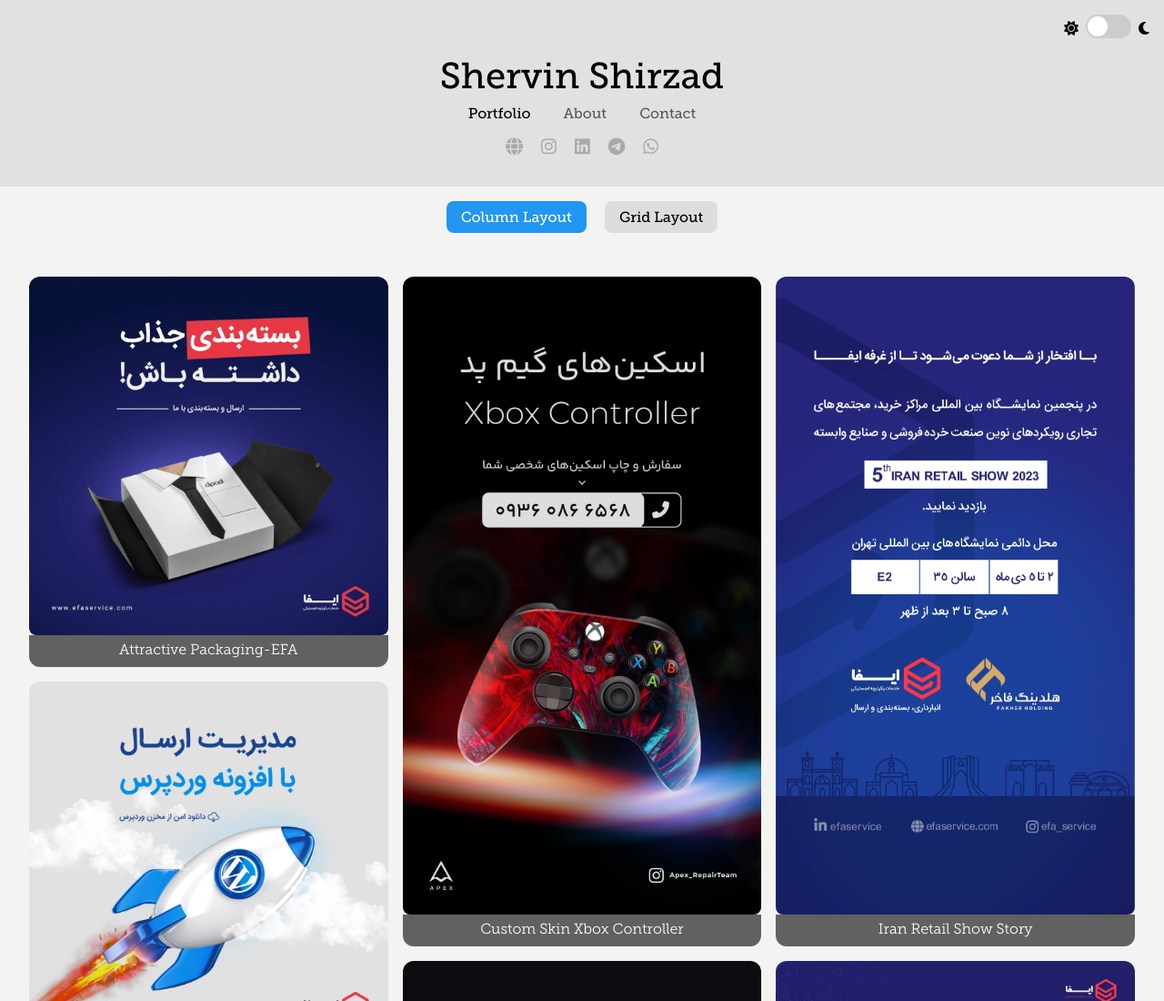
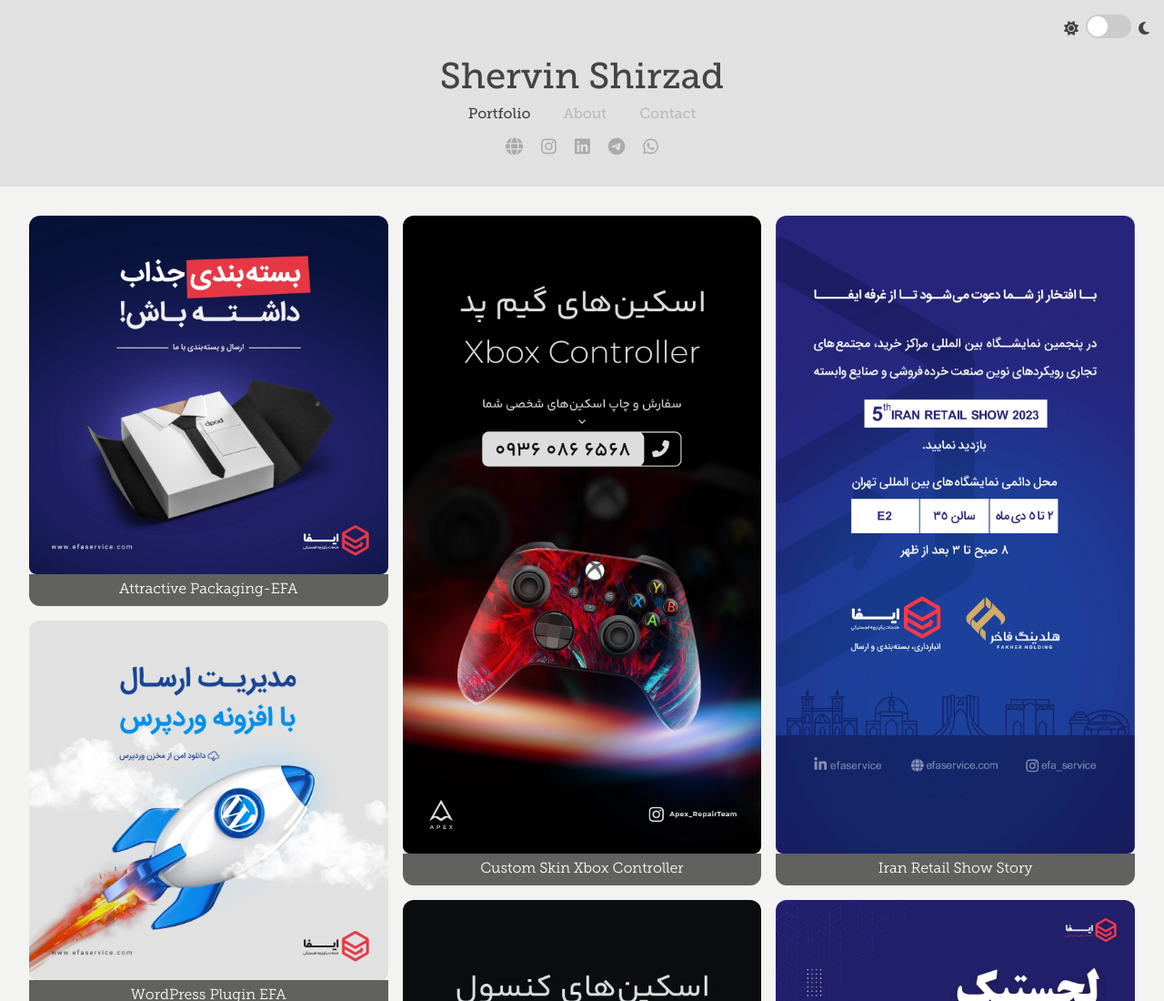
Before and after one commit to shervin-shirzad/shervin-shirzad, a plain HTML site: page index.html in a window 1280 px wide. Shown: the top 1100 px of the page at 91% size. Drawn offline with Linux system fonts and the light colour scheme.

Commit message:
Update index.html

```diff
--- a/index.html
+++ b/index.html
@@ -29,10 +29,14 @@
     :root {
       --bg-light: #f3f3f2;
       --bg-dark: #181818;
-      --text-light: #000000;
-      --text-dark: #ffffff;
+      --text-light: #444444;
+      --text-dark: rgba(255, 255, 255, 0.85);
       --header-light: #e1e1e1;
       --header-dark: #161616;
+      --link-active-light: #444444;
+      --link-inactive-light: #BBBBBB;
+      --link-active-dark: rgba(255, 255, 255, 0.85);
+      --link-inactive-dark: rgba(255, 255, 255, 0.4);
     }
 
     body {
@@ -63,15 +67,14 @@
 
     nav a {
       margin: 0 1rem;
-      color: inherit;
+      color: var(--link-inactive-light);
       text-decoration: none;
       font-weight: 500;
-      opacity: 0.6;
-      transition: opacity 0.3s ease;
+      transition: color 0.3s ease;
     }
 
     nav a.active {
-      opacity: 1;
+      color: var(--link-active-light);
     }
 
     .theme-switch {
@@ -122,41 +125,12 @@
       background-color: #2196F3;
     }
 
-    .layout-switch {
-      text-align: center;
-      margin: 1rem;
-    }
-
-    .layout-switch button {
-      font-family: inherit;
-      font-size: 1rem;
-      margin: 0 0.5rem;
-      padding: 0.5rem 1rem;
-      border: none;
-      border-radius: 8px;
-      background-color: #ddd;
-      cursor: pointer;
-      transition: background-color 0.3s;
-    }
-
-    .layout-switch button.active {
-      background-color: #2196F3;
-      color: #fff;
-    }
-
     .gallery {
       column-count: 3;
       column-gap: 1rem;
       padding: 2rem;
       max-width: 1400px;
       margin: 0 auto;
-    }
-
-    .gallery.grid {
-      display: grid;
-      grid-template-columns: repeat(auto-fit, minmax(300px, 1fr));
-      gap: 1rem;
-      column-count: auto;
     }
 
     .project {
@@ -271,10 +245,6 @@
     </div>
   </header>
   <main>
-    <div class="layout-switch">
-      <button onclick="switchLayout(false)" class="active">Column Layout</button>
-      <button onclick="switchLayout(true)">Grid Layout</button>
-    </div>
     <section class="gallery" id="gallery"></section>
   </main>
   <footer>
@@ -286,18 +256,17 @@
     const body = document.body;
     const checkbox = document.querySelector('.theme-switch input');
     const header = document.querySelector('header');
+    const navLinks = document.querySelectorAll('nav a');
 
     function applyTheme(isDark) {
       body.style.backgroundColor = isDark ? 'var(--bg-dark)' : 'var(--bg-light)';
       body.style.color = isDark ? 'var(--text-dark)' : 'var(--text-light)';
       header.style.backgroundColor = isDark ? 'var(--header-dark)' : 'var(--header-light)';
-    }
-
-    function switchLayout(toGrid) {
-      const gallery = document.getElementById('gallery');
-      gallery.classList.toggle('grid', toGrid);
-      document.querySelectorAll('.layout-switch button').forEach(btn => btn.classList.remove('active'));
-      document.querySelectorAll('.layout-switch button')[toGrid ? 1 : 0].classList.add('active');
+      navLinks.forEach(link => {
+        link.style.color = link.classList.contains('active')
+          ? (isDark ? 'var(--link-active-dark)' : 'var(--link-active-light)')
+          : (isDark ? 'var(--link-inactive-dark)' : 'var(--link-inactive-light)');
+      });
     }
 
     document.addEventListener('DOMContentLoaded', () => {
@@ -314,11 +283,13 @@
             item.className = 'project';
 
             const imageElement = document.createElement('img');
-            imageElement.src = img.src;
             imageElement.alt = img.title;
             imageElement.loading = 'lazy';
 
-            imageElement.onload = () => {
+            const tempImg = new Image();
+            tempImg.src = img.src;
+            tempImg.onload = () => {
+              imageElement.src = img.src;
               imageElement.classList.add('loaded');
             };
 
```
